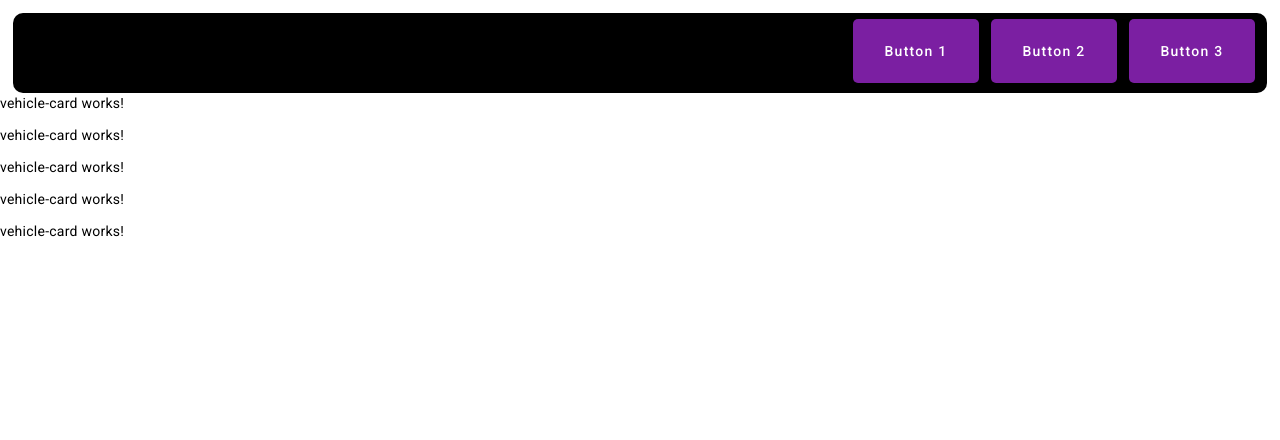
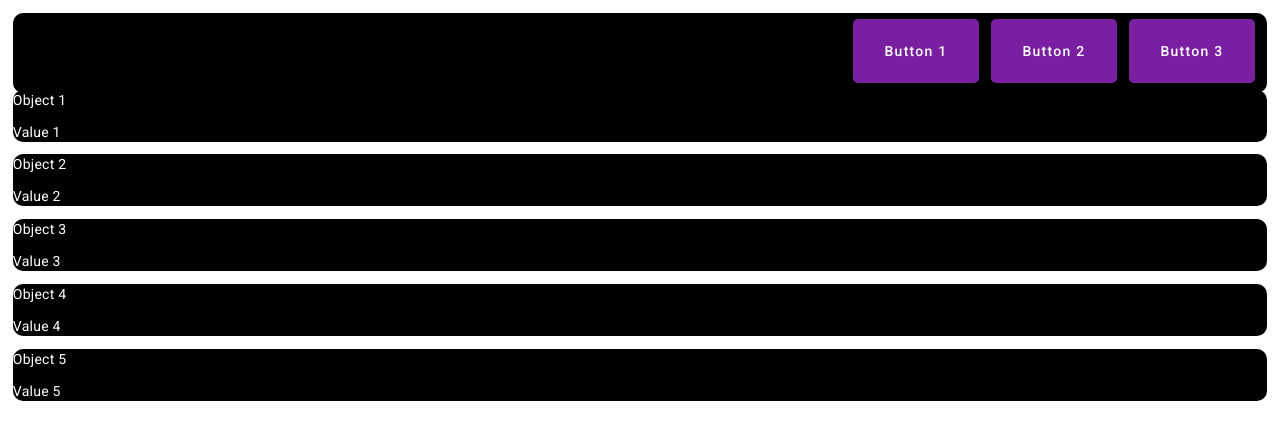
Before and after one commit to commanderROHANIK/evoScooter, an Angular app in the folder app/evoscooter/: page /home in a window 1280 px wide. Shown: the top 440 px of the page. Built offline with nearby package versions, Linux system fonts and the light colour scheme.

Commit message:
update vehicle list

```diff
--- a/app/evoscooter/src/app/commonComponents/header/header.component.scss
+++ b/app/evoscooter/src/app/commonComponents/header/header.component.scss
@@ -1,4 +1,8 @@
+
+
 .button-container {
+  position: fixed;
+  top: 0;
   background-color: black;
   border-radius: 10px;
   margin-left: 1%;
--- a/app/evoscooter/src/app/commonComponents/vehicle-list/vehicle-card/vehicle-card.component.html
+++ b/app/evoscooter/src/app/commonComponents/vehicle-list/vehicle-card/vehicle-card.component.html
@@ -1 +1,4 @@
-<p>vehicle-card works!</p>
+<div class="vehicle-card">
+    <p>{{vehicle.name}}</p>
+    <p>{{vehicle.value}}</p>
+</div>
--- a/app/evoscooter/src/app/commonComponents/vehicle-list/vehicle-card/vehicle-card.component.scss
+++ b/app/evoscooter/src/app/commonComponents/vehicle-list/vehicle-card/vehicle-card.component.scss
@@ -0,0 +1,8 @@
+.vehicle-card {
+  width: 98%;
+  background-color: black;
+  color: white;
+  margin-top: 1%;
+  margin-left: 1%;
+  border-radius: 10px;
+}
--- a/app/evoscooter/src/app/commonComponents/vehicle-list/vehicle-list.component.html
+++ b/app/evoscooter/src/app/commonComponents/vehicle-list/vehicle-list.component.html
@@ -1 +1,3 @@
-<app-vehicle-card *ngFor="let vehicle of vehicleList" [vehicle]="vehicle"></app-vehicle-card>
+<div id="vehicle-list">
+    <app-vehicle-card *ngFor="let vehicle of vehicleList" [vehicle]="vehicle"></app-vehicle-card>
+</div>
--- a/app/evoscooter/src/app/commonComponents/vehicle-list/vehicle-list.component.scss
+++ b/app/evoscooter/src/app/commonComponents/vehicle-list/vehicle-list.component.scss
@@ -0,0 +1,3 @@
+#vehicle-list{
+    padding-top: 6%;
+}
```
